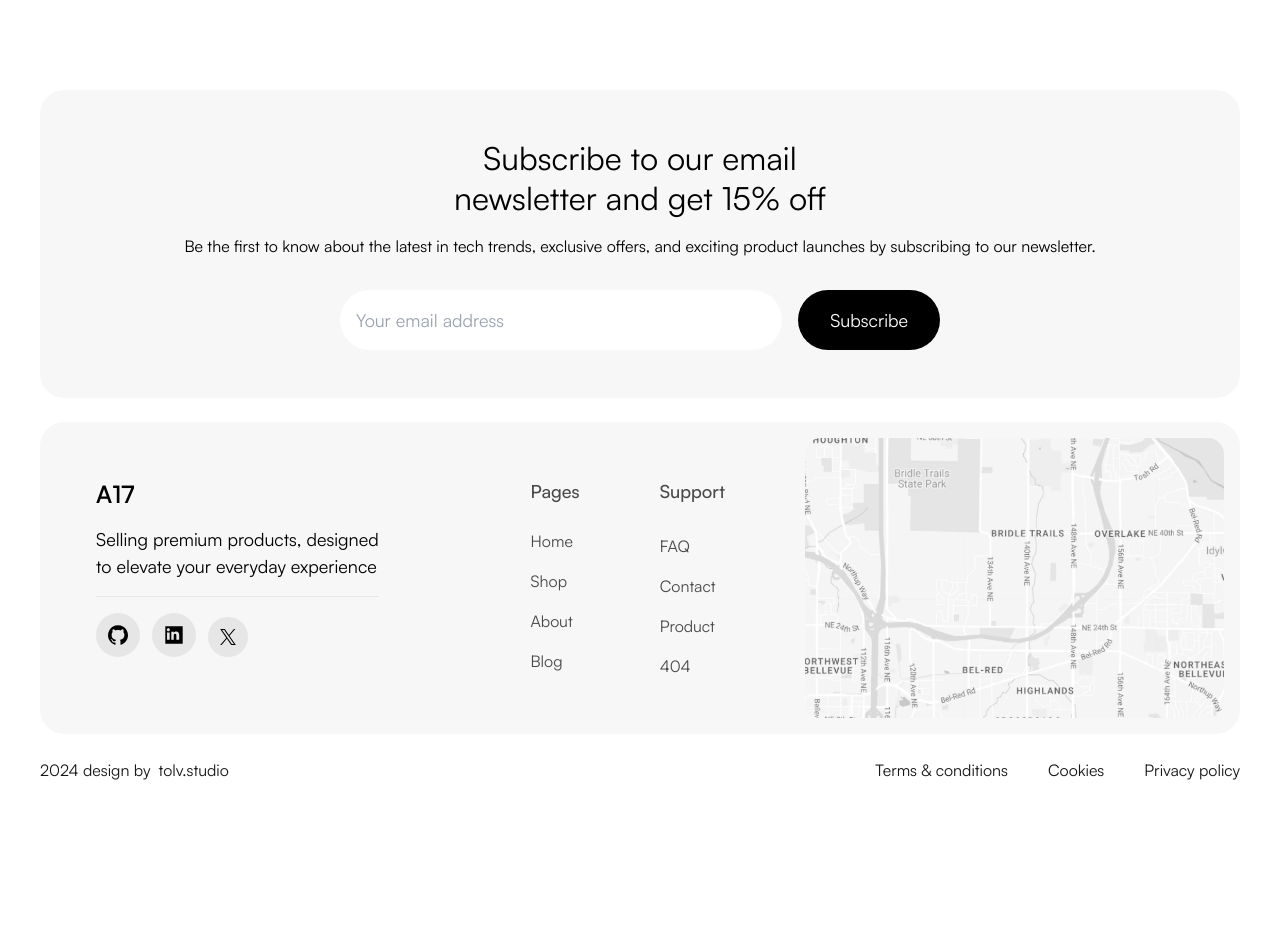
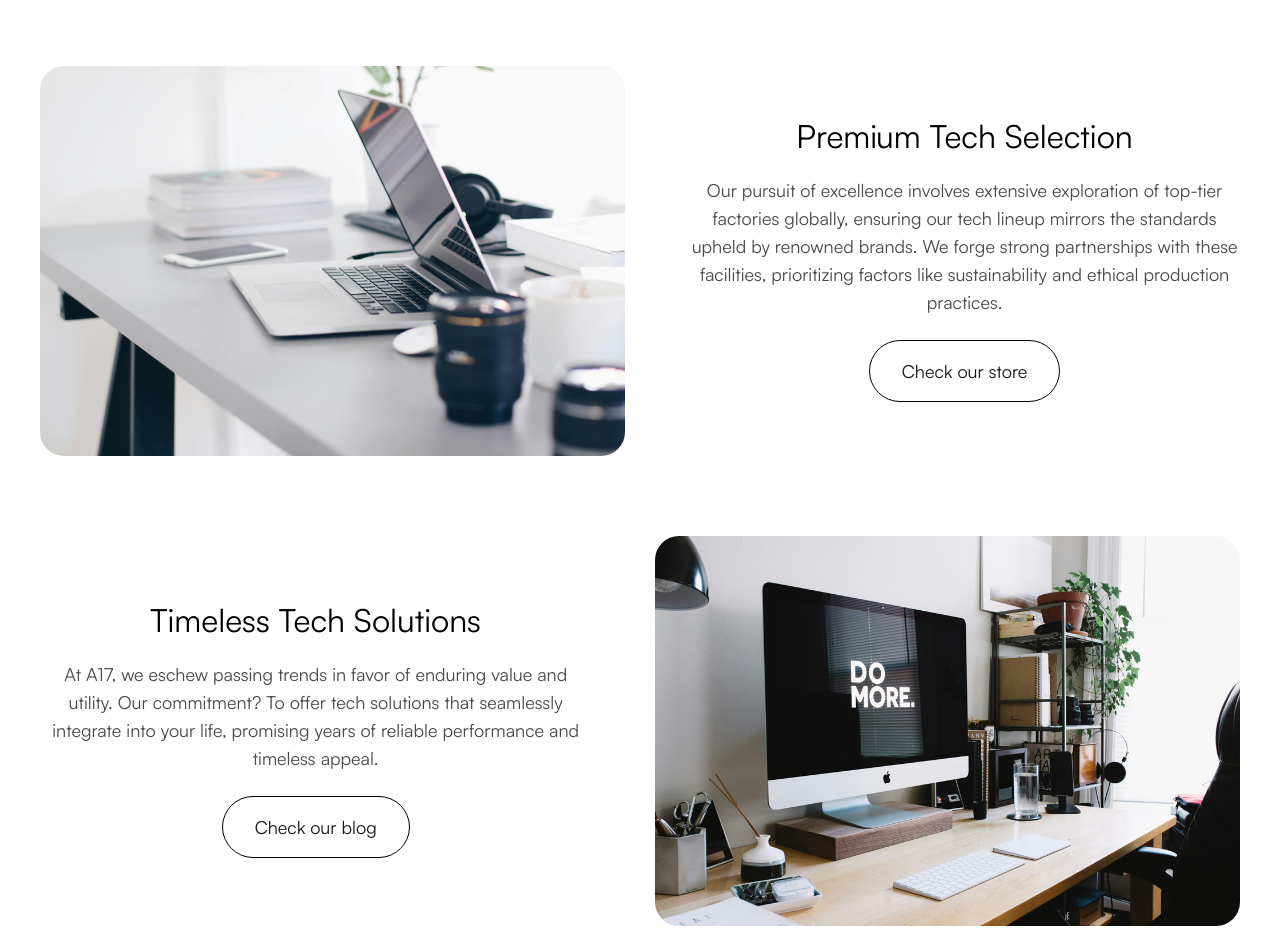
Before and after one commit to amitsaini144/a17, a Next.js app: page /about in a window 1280 px wide. Shown: the part 1900-2852 px from the top of the page. Before the commit the page ends 2738 px from the top, so only its background shows below. Built offline with nearby package versions, Linux system fonts and the light colour scheme.

Commit message:
about page complete

```diff
--- a/src/app/about/page.tsx
+++ b/src/app/about/page.tsx
@@ -2,6 +2,7 @@ import Image from "next/image"
 import { TruckIcon, CreditCardIcon, Undo2Icon } from "lucide-react"
 import SmallCard from "@/components/about/SmallCard"
 import LargeCard from "@/components/about/LargeCard"
+import Link from "next/link"
 
 const smallCardInfo = [
     { id: 1, svg: TruckIcon, title: 'Free Shipping', description: '$24+ orders ship free' },
@@ -42,6 +43,30 @@ export default function About() {
                         ))}
                     </div>
                 </div>
+                <div className="flex px-4 pb-10 pt-0 md:px-6 md:py-10 xl:p-10">
+                    <div className="flex flex-col md:flex-row w-full gap-6 md:gap-16 items-center">
+                        <Image src="/premium.png" alt="about" width={760} height={500} quality={90} priority className="object-cover w-full md:w-1/2 h-[390px] rounded-3xl " />
+                        <div className="flex flex-col gap-6 text-center items-center justify-center h-fit md:w-1/2">
+                            <h3 className="text-2xl md:text-[28px] xl:text-[32px] text-black">Premium Tech Selection</h3>
+                            <p className="md:text-lg text-[#4a4a4a]">Our pursuit of excellence involves extensive exploration of top-tier factories globally, ensuring our tech lineup mirrors the standards upheld by renowned brands. We forge strong partnerships with these facilities, prioritizing factors like sustainability and ethical production practices.</p>
+                            <Link href='/shop' className="border border-black px-8 py-4 rounded-full md:text-lg w-fit">
+                                Check our store
+                            </Link>
+                        </div>
+                    </div>
+                </div>
+                <div className="flex px-4 pb-0 pt-6 md:px-6 md:py-10 xl:p-10 xl:pb-0">
+                    <div className="flex flex-col md:flex-row-reverse w-full gap-6 md:gap-16 items-center">
+                        <Image src="/timeless.png" alt="about" width={760} height={500} quality={90} priority className="object-cover w-full md:w-1/2 h-[390px] rounded-3xl " />
+                        <div className="flex flex-col gap-6 text-center items-center justify-center h-fit md:w-1/2">
+                            <h3 className="text-2xl md:text-[28px] xl:text-[32px] text-black">Timeless Tech Solutions</h3>
+                            <p className="md:text-lg text-[#4a4a4a]">At A17, we eschew passing trends in favor of enduring value and utility. Our commitment? To offer tech solutions that seamlessly integrate into your life, promising years of reliable performance and timeless appeal.</p>
+                            <Link href='/blog' className="border border-black px-8 py-4 rounded-full md:text-lg w-fit">
+                                Check our blog
+                            </Link>
+                        </div>
+                    </div>
+                </div>
             </div>
         </div>
 
```
